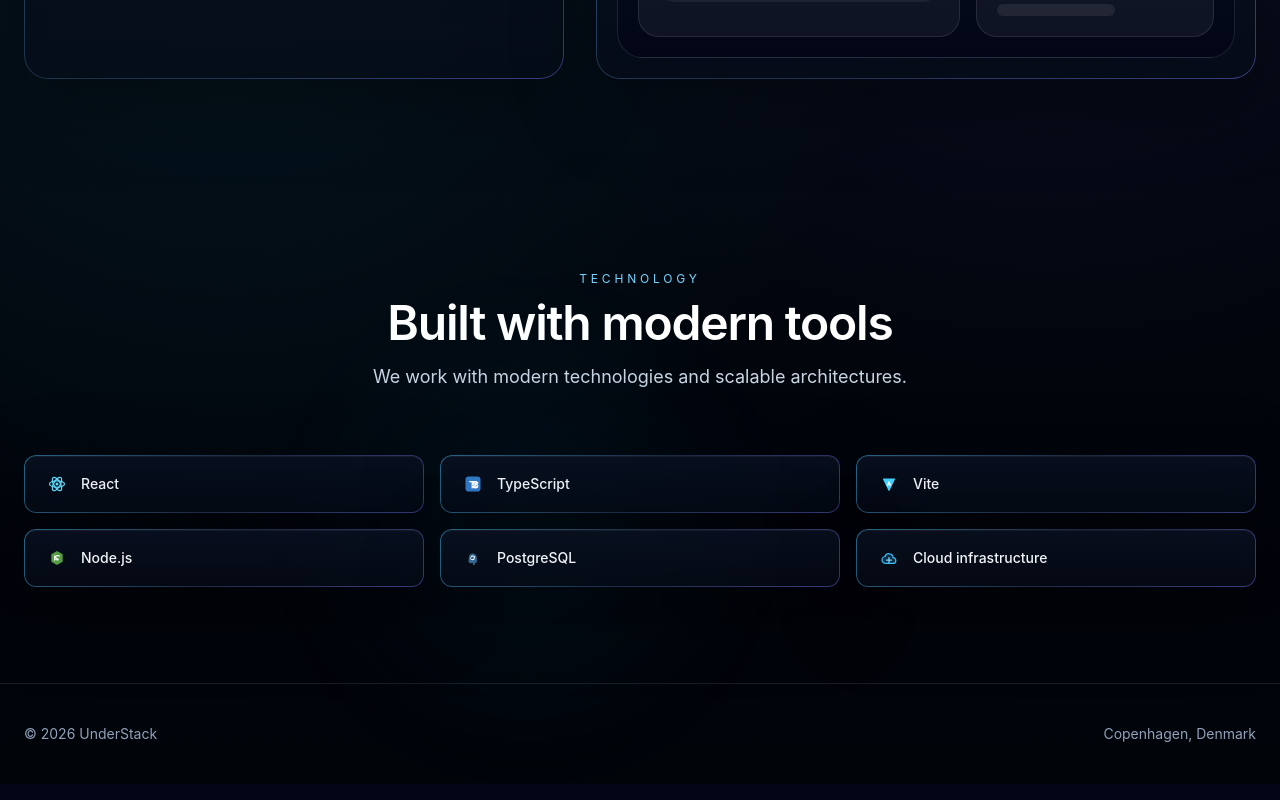
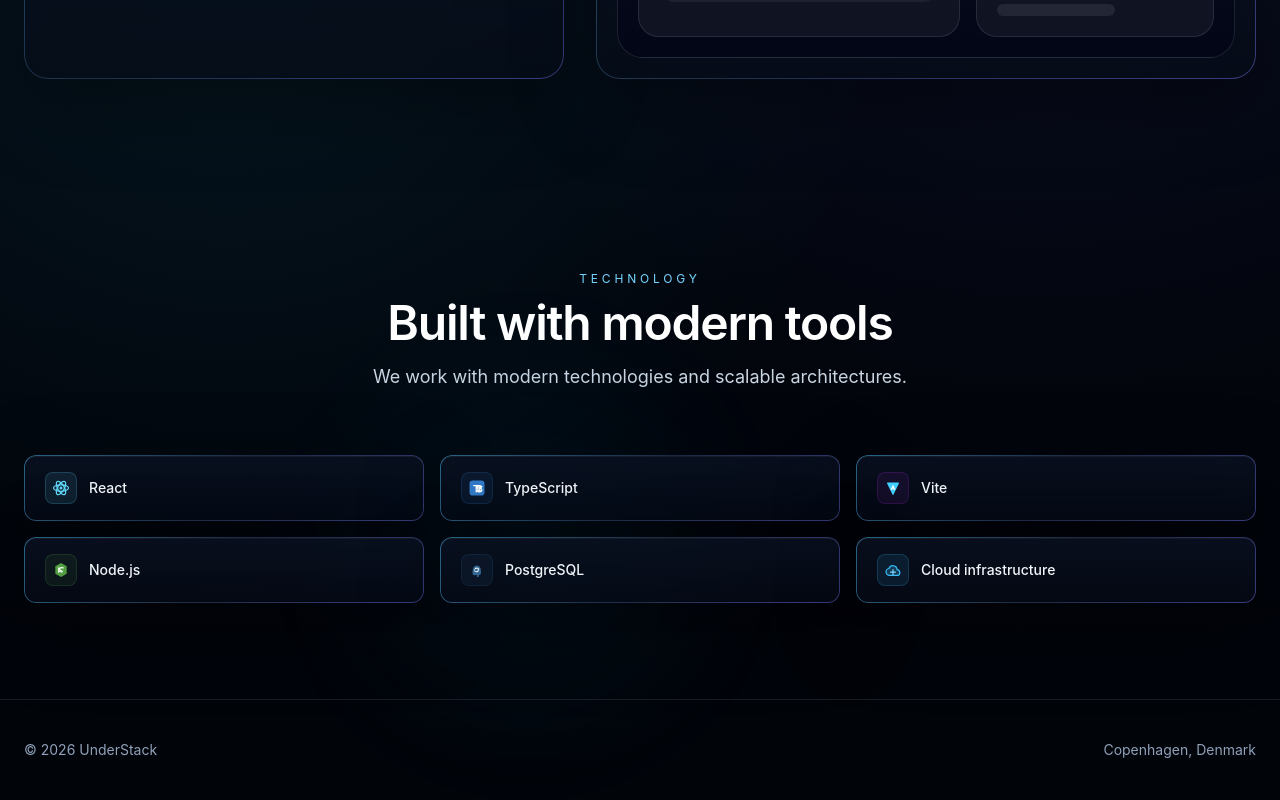
Before and after one commit to Dposleman/understack-site, a React (Vite) app: page / in a window 1280 px wide. Shown: the part 2656-3456 px from the top of the page. Built offline with nearby package versions, Linux system fonts and the light colour scheme.

Commit message:
Add per-technology glow styling

```diff
--- a/src/App.tsx
+++ b/src/App.tsx
@@ -145,13 +145,55 @@ function CloudIcon() {
   );
 }
 
-const technologies: { name: string; icon: ReactNode }[] = [
-  { name: "React", icon: <ReactIcon /> },
-  { name: "TypeScript", icon: <TypeScriptIcon /> },
-  { name: "Vite", icon: <ViteIcon /> },
-  { name: "Node.js", icon: <NodeIcon /> },
-  { name: "PostgreSQL", icon: <PostgresIcon /> },
-  { name: "Cloud infrastructure", icon: <CloudIcon /> },
+const technologies: {
+  name: string;
+  icon: ReactNode;
+  glow: string;
+  border: string;
+  iconBg: string;
+}[] = [
+  {
+    name: "React",
+    icon: <ReactIcon />,
+    glow: "shadow-[0_0_0_1px_rgba(97,218,251,0.12),0_0_34px_rgba(97,218,251,0.14),0_18px_50px_rgba(2,6,23,0.42)]",
+    border: "before:bg-[linear-gradient(135deg,rgba(97,218,251,0.55),rgba(97,218,251,0.08),rgba(97,218,251,0.32))]",
+    iconBg: "bg-[rgba(97,218,251,0.10)] border-[rgba(97,218,251,0.18)]",
+  },
+  {
+    name: "TypeScript",
+    icon: <TypeScriptIcon />,
+    glow: "shadow-[0_0_0_1px_rgba(49,120,198,0.12),0_0_34px_rgba(49,120,198,0.16),0_18px_50px_rgba(2,6,23,0.42)]",
+    border: "before:bg-[linear-gradient(135deg,rgba(49,120,198,0.55),rgba(49,120,198,0.08),rgba(125,211,252,0.28))]",
+    iconBg: "bg-[rgba(49,120,198,0.10)] border-[rgba(49,120,198,0.18)]",
+  },
+  {
+    name: "Vite",
+    icon: <ViteIcon />,
+    glow: "shadow-[0_0_0_1px_rgba(189,52,254,0.10),0_0_34px_rgba(189,52,254,0.14),0_18px_50px_rgba(2,6,23,0.42)]",
+    border: "before:bg-[linear-gradient(135deg,rgba(65,209,255,0.48),rgba(189,52,254,0.12),rgba(189,52,254,0.36))]",
+    iconBg: "bg-[rgba(189,52,254,0.08)] border-[rgba(189,52,254,0.16)]",
+  },
+  {
+    name: "Node.js",
+    icon: <NodeIcon />,
+    glow: "shadow-[0_0_0_1px_rgba(83,158,67,0.12),0_0_34px_rgba(83,158,67,0.14),0_18px_50px_rgba(2,6,23,0.42)]",
+    border: "before:bg-[linear-gradient(135deg,rgba(83,158,67,0.48),rgba(83,158,67,0.10),rgba(134,239,172,0.24))]",
+    iconBg: "bg-[rgba(83,158,67,0.10)] border-[rgba(83,158,67,0.18)]",
+  },
+  {
+    name: "PostgreSQL",
+    icon: <PostgresIcon />,
+    glow: "shadow-[0_0_0_1px_rgba(51,103,145,0.12),0_0_34px_rgba(51,103,145,0.16),0_18px_50px_rgba(2,6,23,0.42)]",
+    border: "before:bg-[linear-gradient(135deg,rgba(51,103,145,0.52),rgba(51,103,145,0.10),rgba(125,211,252,0.24))]",
+    iconBg: "bg-[rgba(51,103,145,0.10)] border-[rgba(51,103,145,0.18)]",
+  },
+  {
+    name: "Cloud infrastructure",
+    icon: <CloudIcon />,
+    glow: "shadow-[0_0_0_1px_rgba(56,189,248,0.12),0_0_34px_rgba(56,189,248,0.16),0_18px_50px_rgba(2,6,23,0.42)]",
+    border: "before:bg-[linear-gradient(135deg,rgba(56,189,248,0.52),rgba(56,189,248,0.10),rgba(125,211,252,0.28))]",
+    iconBg: "bg-[rgba(56,189,248,0.10)] border-[rgba(56,189,248,0.18)]",
+  },
 ];
 
 function SectionHeader({
@@ -454,10 +496,12 @@ function App() {
                 whileInView={{ opacity: 1, y: 0 }}
                 viewport={{ once: true, amount: 0.35 }}
                 transition={{ duration: 0.35, delay: index * 0.04 }}
-                className="glass-panel neon-border rounded-xl px-5 py-4"
+                className={`glass-panel neon-border ${tech.border} ${tech.glow} rounded-xl px-5 py-4 transition-transform duration-300 hover:-translate-y-0.5`}
               >
                 <div className="flex items-center gap-3">
-                  <span className="flex h-6 w-6 items-center justify-center">
+                  <span
+                    className={`flex h-8 w-8 items-center justify-center rounded-lg border ${tech.iconBg}`}
+                  >
                     {tech.icon}
                   </span>
                   <span className="text-sm font-medium text-slate-100">
```
